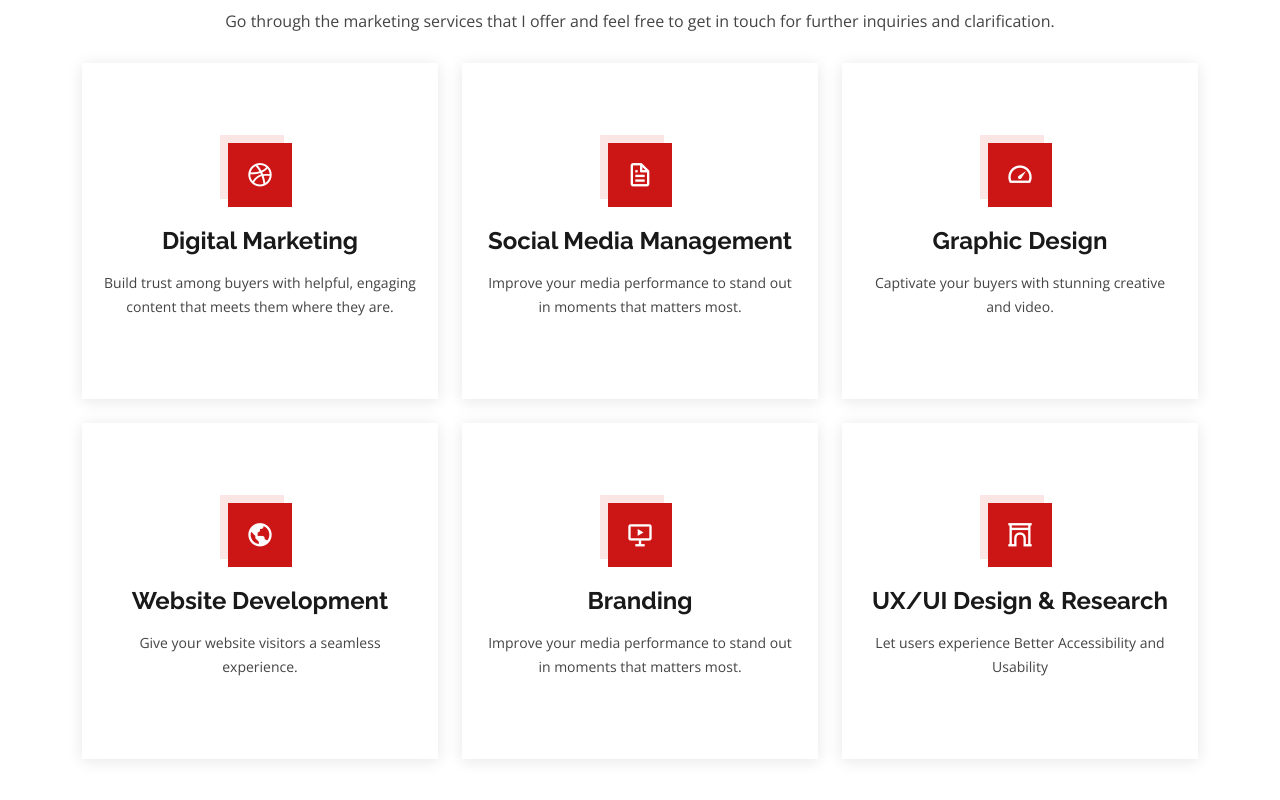
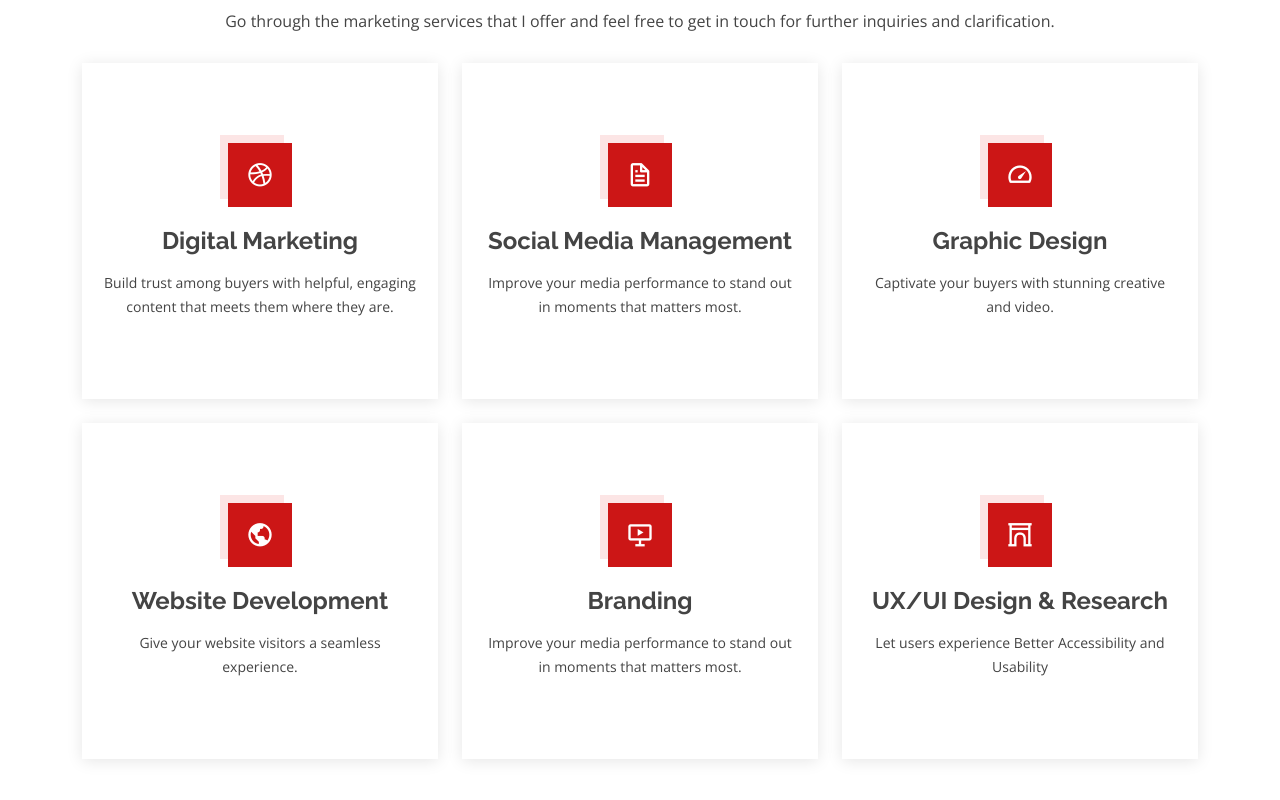
Before and after one commit to munasikawa/munasikawa.github.io, a plain HTML site: page index.html in a window 1280 px wide. Shown: the part 1986-2786 px from the top of the page. Drawn offline with nearby package versions, Linux system fonts and the light colour scheme.

Commit message:
Services Edit

```diff
--- a/index.html
+++ b/index.html
@@ -42,7 +42,7 @@
     <div class="container d-flex justify-content-center justify-content-md-between">
       <div class="contact-info d-flex align-items-center">
         <i class="bi bi-envelope-fill"></i><a href="mailto:munasikawa@gmail.com">munasikawa@gmail.com</a>
-        <i class="bi bi-phone-fill phone-icon"></i> +254 719 622 019
+        <i class="bi bi-phone-fill phone-icon"></i> <a href="tel:+254719622019">+254 719 622 019</a>
       </div>
       <div class="social-links d-none d-md-block">
         <a href="https://www.behance.net/munasikawa" target="_blank" class="behance"><i class="bi bi-behance"></i></i></a>
@@ -218,7 +218,7 @@
           <div class="col-lg-4 col-md-6 d-flex align-items-stretch" data-aos="fade-up">
             <div class="icon-box">
               <div class="icon"><i class="bx bxl-dribbble"></i></div>
-              <h4><a href="">Digital Marketing</a></h4>
+              <h4>Digital Marketing</h4>
               <p>Build trust among buyers with helpful, engaging content that meets them where they are.</p>
             </div>
           </div>
@@ -226,7 +226,7 @@
           <div class="col-lg-4 col-md-6 d-flex align-items-stretch mt-4 mt-md-0" data-aos="fade-up" data-aos-delay="150">
             <div class="icon-box">
               <div class="icon"><i class="bx bx-file"></i></div>
-              <h4><a href="">Social Media Management</a></h4>
+              <h4>Social Media Management</h4>
               <p>Improve your media performance to stand out in moments that matters most.</p>
             </div>
           </div>
@@ -234,7 +234,7 @@
           <div class="col-lg-4 col-md-6 d-flex align-items-stretch mt-4 mt-lg-0" data-aos="fade-up" data-aos-delay="300">
             <div class="icon-box">
               <div class="icon"><i class="bx bx-tachometer"></i></div>
-              <h4><a href="">Graphic Design</a></h4>
+              <h4>Graphic Design</h4>
               <p>Captivate your buyers with stunning creative and video.</p>
             </div>
           </div>
@@ -242,7 +242,7 @@
           <div class="col-lg-4 col-md-6 d-flex align-items-stretch mt-4" data-aos="fade-up" data-aos-delay="450">
             <div class="icon-box">
               <div class="icon"><i class="bx bx-world"></i></div>
-              <h4><a href="">Website Development</a></h4>
+              <h4>Website Development</h4>
               <p>Give your website visitors a seamless experience.</p>
             </div>
           </div>
@@ -250,7 +250,7 @@
           <div class="col-lg-4 col-md-6 d-flex align-items-stretch mt-4" data-aos="fade-up" data-aos-delay="600">
             <div class="icon-box">
               <div class="icon"><i class="bx bx-slideshow"></i></div>
-              <h4><a href="">Branding</a></h4>
+              <h4>Branding</h4>
               <p>Improve your media performance to stand out in moments that matters most.</p>
             </div>
           </div>
@@ -258,7 +258,7 @@
           <div class="col-lg-4 col-md-6 d-flex align-items-stretch mt-4" data-aos="fade-up" data-aos-delay="750">
             <div class="icon-box">
               <div class="icon"><i class="bx bx-arch"></i></div>
-              <h4><a href="">UX/UI Design & Research</a></h4>
+              <h4>UX/UI Design & Research</h4>
               <p>Let users experience Better Accessibility and Usability</p>
             </div>
           </div>
@@ -273,9 +273,9 @@
       <div class="container" data-aos="zoom-in">
 
         <div class="text-center">
-          <h3>Learn More</h3>
+          <h3>Contact Me</h3>
           <p> When working with me, you can expect consistently improving results. Contact me and schedule an interview to learn more about what I can do for your company. </p>
-          <a class="cta-btn" href="#">Hire Me</a>
+          <a class="cta-btn" href="tel:+254719622019">Hire Me</a>
         </div>
 
       </div>
```
